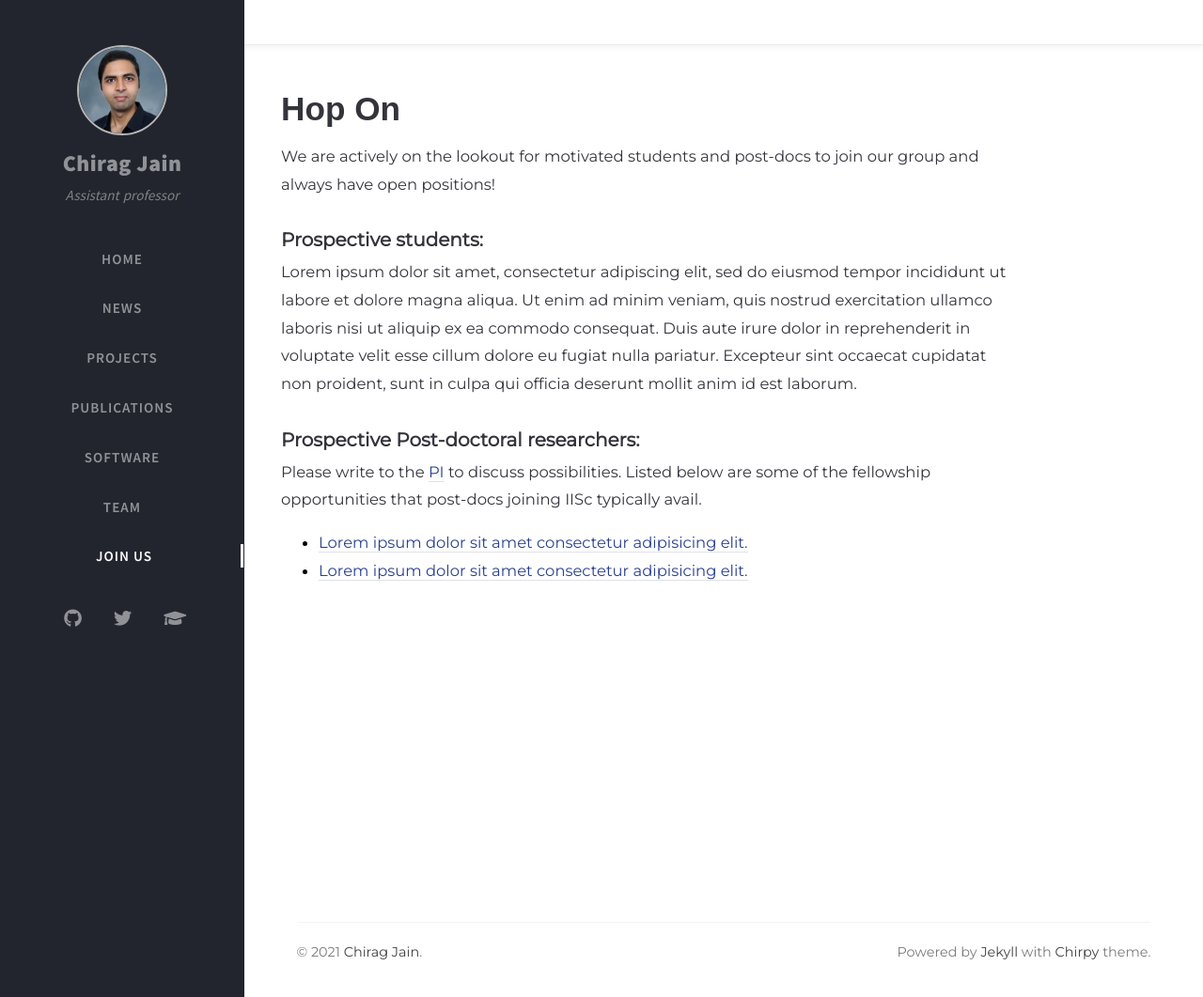
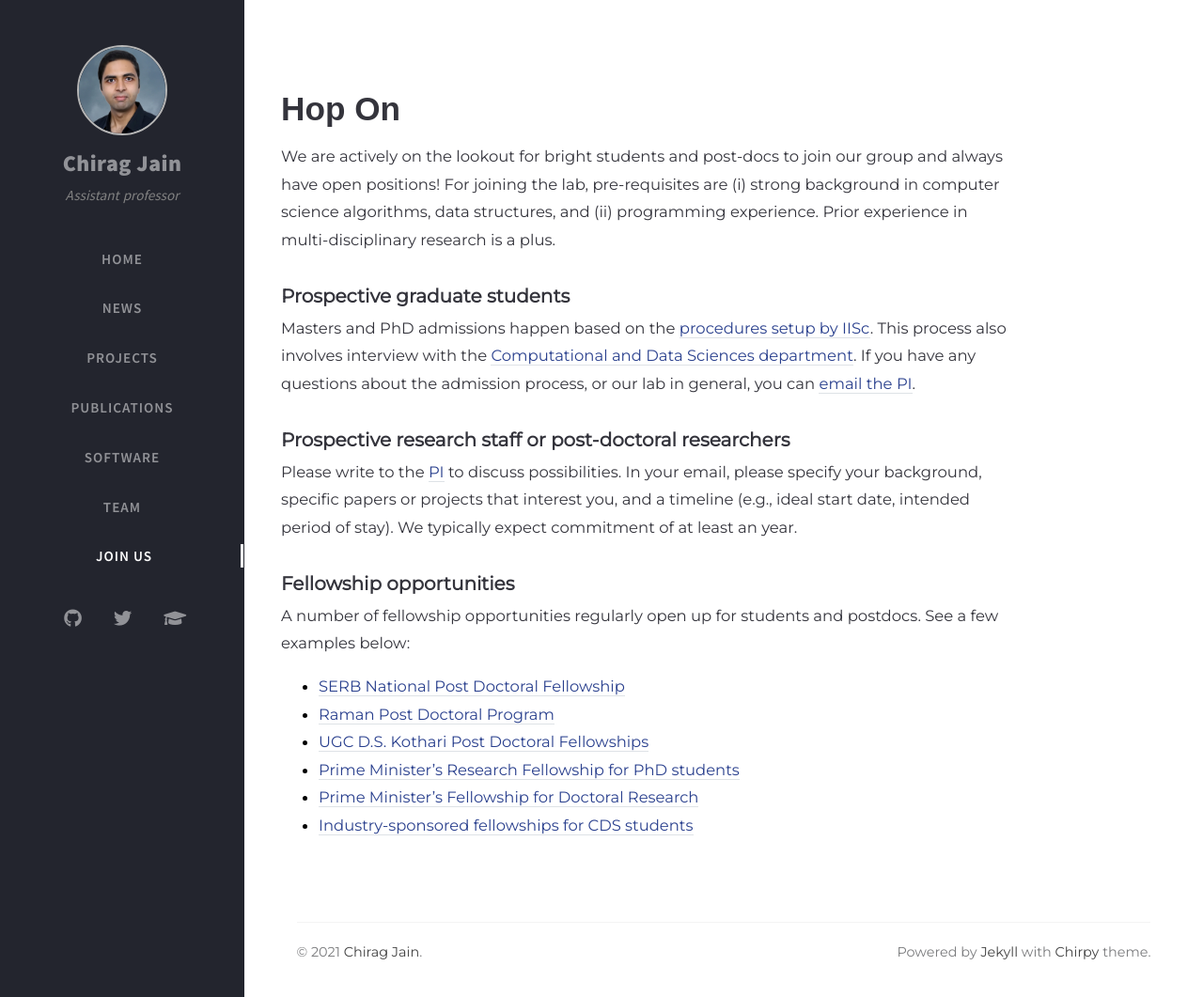
Before and after one commit to at-cg/at-cg.github.io, a Jekyll site: the page built from tabs/join.md, in a window 1280 px wide and 1061 px high. Shown: the whole window at 94% size. Built offline with Jekyll 4.4.1, drawn with Linux system fonts in a browser that asks for light colours; nearby versions of some CDN libraries; comment, search, counter and statistics services are not loaded.

Commit message:
update join-us page

```diff
--- a/tabs/join.md
+++ b/tabs/join.md
@@ -10,14 +10,19 @@ type: {filename}
 
 # **Hop On**
 
-We are actively on the lookout for motivated students and post-docs to join our group and always have open positions!
+We are actively on the lookout for bright students and post-docs to join our group and always have open positions! For joining the lab, pre-requisites are (i) strong background in computer science algorithms, data structures, and (ii) programming experience. Prior experience in multi-disciplinary research is a plus.
 
-### **Prospective students:**
-Lorem ipsum dolor sit amet, consectetur adipiscing elit, sed do eiusmod tempor incididunt ut labore et dolore magna aliqua. Ut enim ad minim veniam, quis nostrud exercitation ullamco laboris nisi ut aliquip ex ea commodo consequat. Duis aute irure dolor in reprehenderit in voluptate velit esse cillum dolore eu fugiat nulla pariatur. Excepteur sint occaecat cupidatat non proident, sunt in culpa qui officia deserunt mollit anim id est laborum.
+### **Prospective graduate students**
+Masters and PhD admissions happen based on the [procedures setup by IISc](https://iisc.ac.in/admissions/). This process also involves interview with the [Computational and Data Sciences department](https://cds.iisc.ac.in/admissions/). If you have any questions about the admission process, or our lab in general, you can [email the PI](mailto:chirag@iisc.ac.in).
 
+### **Prospective research staff or post-doctoral researchers**
+Please write to the [PI](mailto:chirag@iisc.ac.in) to discuss possibilities. In your email, please specify your background, specific papers or projects that interest you, and a timeline (e.g., ideal start date, intended period of stay). We typically expect commitment of at least an year.
 
-### **Prospective Post-doctoral researchers:**
-Please write to the [PI](mailto:chirag@iisc.ac.in) to discuss possibilities. Listed below are some of the fellowship opportunities that post-docs joining IISc typically avail.
-
-- [Lorem ipsum dolor sit amet consectetur adipisicing elit.]()
-- [Lorem ipsum dolor sit amet consectetur adipisicing elit.]()
+### **Fellowship opportunities**
+A number of fellowship opportunities regularly open up for students and postdocs. See a few examples below:
+- [SERB National Post Doctoral Fellowship](http://www.serb.gov.in/npdf.php)
+- [Raman Post Doctoral Program](https://iisc.ac.in/post-docs/)
+- [UGC D.S. Kothari Post Doctoral Fellowships](http://ugcdskpdf.unipune.ac.in)
+- [Prime Minister's Research Fellowship for PhD students](https://pmrf.in)
+- [Prime Minister's Fellowship for Doctoral Research](https://www.primeministerfellowshipscheme.in)
+- [Industry-sponsored fellowships for CDS students](http://cds.iisc.ac.in/resources/fellowships/)
```
